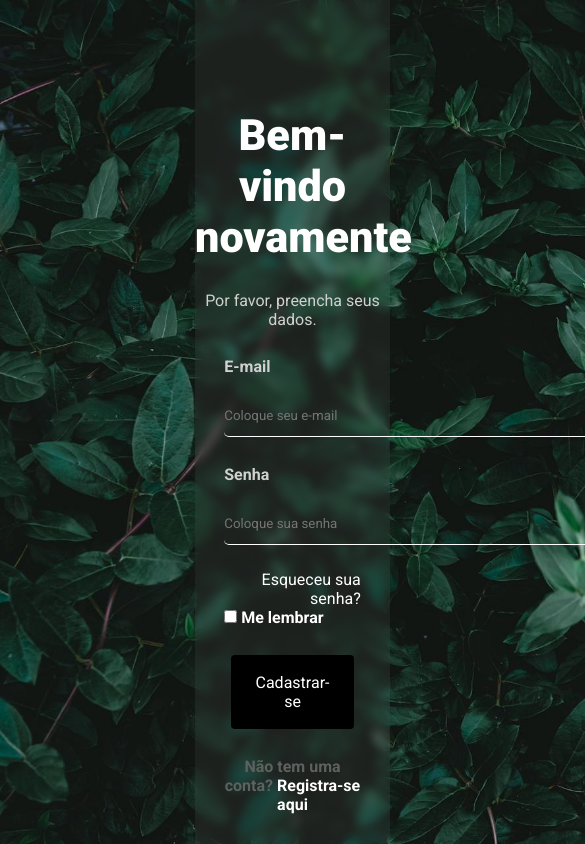
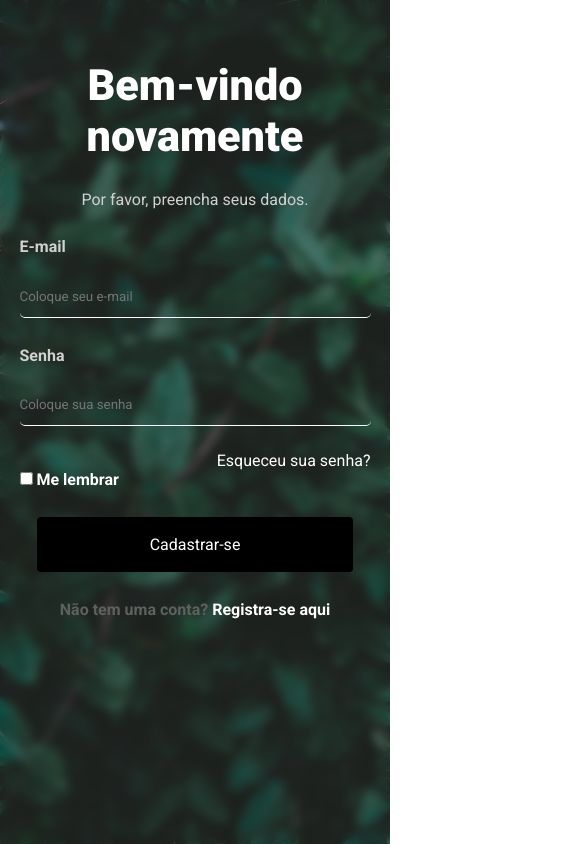
Before and after one commit to Flame77Ofc2/Treino, a plain HTML site: page Media-Query/mq02/index.html in a window 390 px wide. Shown: the top 844 px of the page, 585 px wide, since content can reach past the window. Drawn offline with Linux system fonts and the light colour scheme; a web font is replaced by a local one.

Commit message:
Complete!

```diff
--- a/Media-Query/mq02/index.html
+++ b/Media-Query/mq02/index.html
@@ -6,7 +6,7 @@
 <link href="https://fonts.googleapis.com/css2?family=Catamaran:wght@100..900&family=DM+Sans:ital,opsz,wght@0,9..40,100..1000;1,9..40,100..1000&family=Heebo:wght@100..900&family=Hubot+Sans:ital,wght@0,200..900;1,200..900&family=Josefin+Sans:ital,wght@0,100..700;1,100..700&family=Lato:ital,wght@0,100;0,300;0,400;0,700;0,900;1,100;1,300;1,400;1,700;1,900&family=Markazi+Text:wght@400..700&family=Mountains+of+Christmas:wght@400;700&family=Noto+Sans:ital,wght@0,100..900;1,100..900&family=Pacifico&family=Parkinsans:wght@300..800&family=Passion+One:wght@400;700&family=Playwrite+FR+Trad+Guides&family=Playwrite+HR+Lijeva:wght@100..400&family=Poppins:ital,wght@0,100;0,200;0,300;0,400;0,500;0,600;0,700;0,800;0,900;1,100;1,200;1,300;1,400;1,500;1,600;1,700;1,800;1,900&family=Roboto:ital,wght@0,100;0,300;0,400;0,500;0,700;0,900;1,100;1,300;1,400;1,500;1,700;1,900&family=Shadows+Into+Light&family=Space+Grotesk:wght@300..700&family=Sriracha&display=swap" rel="stylesheet">
     <meta charset="UTF-8">
     <meta name="viewport" content="width=device-width, initial-scale=1.0">
-    <title>Document</title>
+    <title>Formúlario com Media Query</title>
     <style>
        * {
         margin: 0;
@@ -37,7 +37,7 @@
        h1 {
         font-size: 2.7em;
         font-weight: 900;
-        margin-top: 110px;
+        margin-top: 1em;
        }
        p {
         color: rgb(209, 209, 209);
@@ -48,6 +48,98 @@
        div#formulario {
         height: 55vh;
         width: 35vw;
+        margin: auto;
+        /* background-color: red; */
+       }
+       input[type="email"], [type="password"] {
+        color: #5F615F;
+        background-color: rgba(0, 136, 255, 0);
+        border-bottom: 1px solid rgb(255, 255, 255);
+        border-top: none;
+        border-left: none;
+        border-right: none;
+        caret-color: rgb(64, 255, 0);
+        height: 5vh;
+        width: 100%;
+        border-radius: 5px;
+       }
+
+       #Submit {
+        color: white;
+        text-align: center;
+        background-color: black;
+        border: none;
+        width: 90%;
+        display: block;
+        margin: auto;
+        padding: 18px;
+        border-radius: 4px;
+      }
+
+       label {
+        font-weight: 680;
+       }
+       #XD {
+        text-align: right;
+       }
+
+       a {
+        color: white;
+        text-decoration: none;
+       }
+       span {
+        color: #5F615F;
+        font-weight: 600;
+       }
+       .Center {
+        font-weight: 600;
+       }
+       #CenterCenter {
+        text-align: center;
+       }
+
+
+       @media screen and (max-width: 598px) {
+        * {
+        margin: 0;
+        padding: 0;
+        box-sizing: border-box;
+        font-family: "Roboto", serif;
+    }
+
+       body {
+        background-image: url(imagens/header.jpg);
+        background-repeat: no-repeat;
+        background-size: cover;
+       }
+
+       section {
+        float: right;
+        width: 100vw;
+        height: 100vh;
+        backdrop-filter: blur(5px);
+        background-color: rgba(255, 255, 255, 0.05);
+        color: white;
+       }
+
+       header {
+        text-align: center;
+       }
+
+       h1 {
+        font-size: 2.7em;
+        font-weight: 900;
+        margin-top: 1.4em;
+       }
+       p {
+        color: rgb(209, 209, 209);
+        margin-top: 28px;
+        margin-bottom: 25px;
+       }
+
+       div#formulario {
+        height: 55vh;
+        width: 90vw;
         margin: auto;
         /* background-color: red; */
        }
@@ -96,6 +188,7 @@
        #CenterCenter {
         text-align: center;
        }
+       }
     </style>
 </head>
 <body>
@@ -111,11 +204,11 @@
 
                     <p>
                         <label for="email">E-mail</label> <br> <br>
-                        <input title="E-mail" type="email" name="email" id="email" required autocomplete="email" placeholder="Coloque seu e-mail" size="64">
+                        <input title="E-mail" type="email" name="email" id="email" required autocomplete="email" placeholder="Coloque seu e-mail">
                     </p>
                     <p>
                         <label for="password">Senha</label> <br> <br>
-                        <input title="Senha" type="password" name="password" id="password" required autocomplete="current-password" placeholder="Coloque sua senha" size="64">
+                        <input title="Senha" type="password" name="password" id="password" required autocomplete="current-password" placeholder="Coloque sua senha">
                     </p>
 
                     <div id="XD">
```
